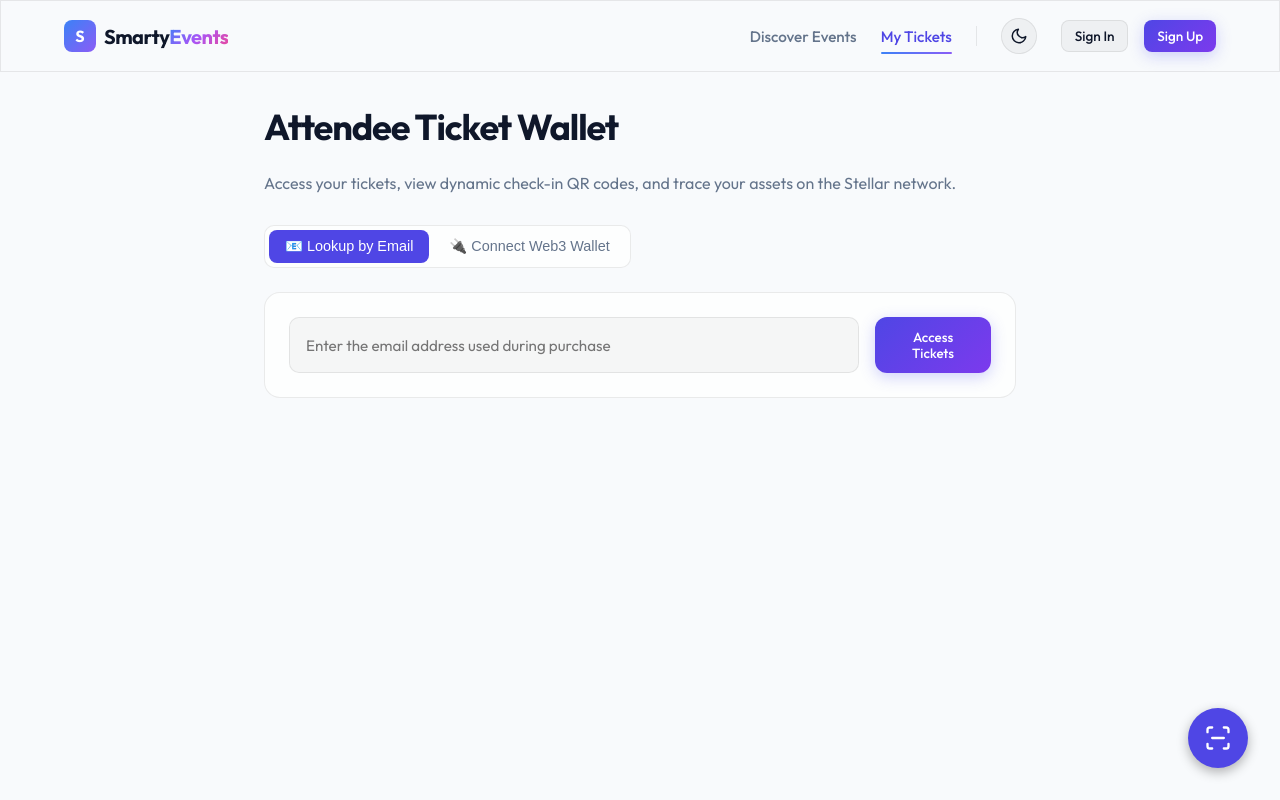
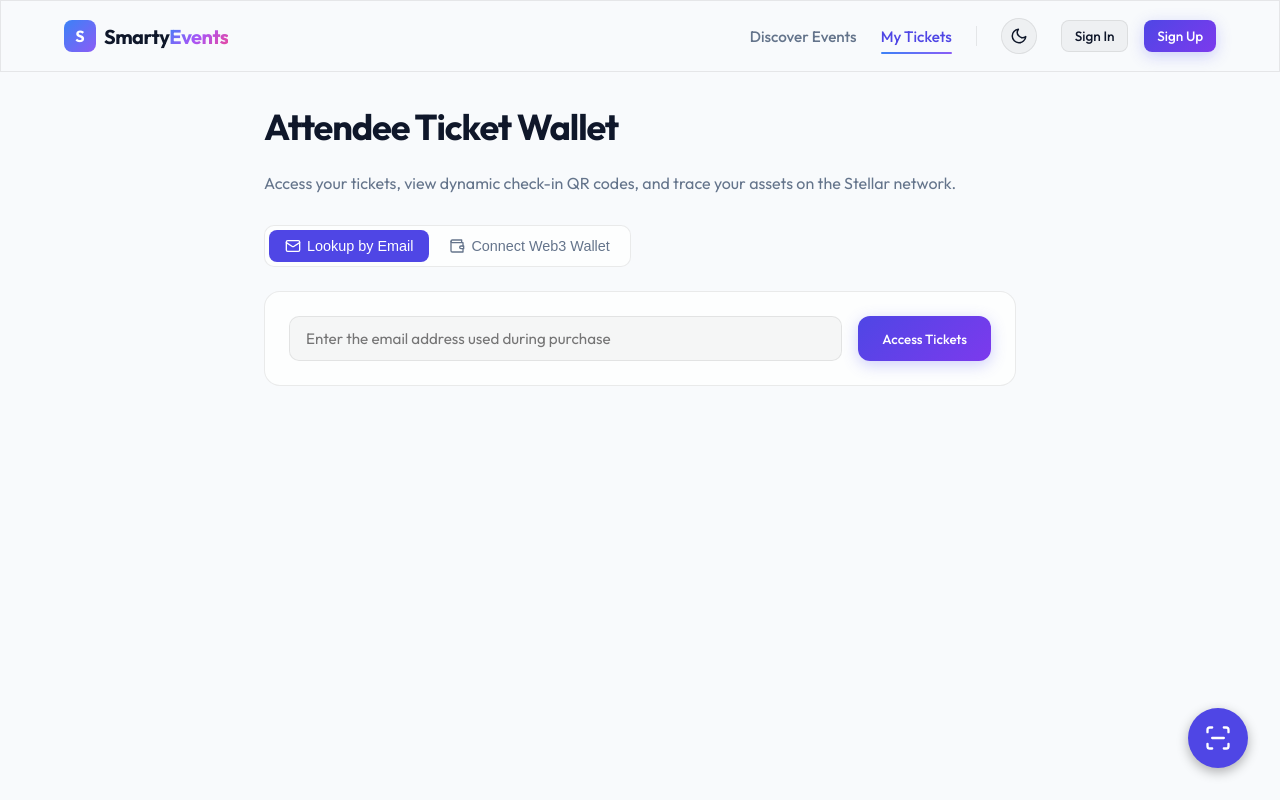
Before and after one commit to Smarty-Event/smarty-event, a Next.js app in the folder apps/web/: page /attendee/tickets in a window 1280 px wide. Built offline with nearby package versions, Linux system fonts and the light colour scheme; no server answers.

Commit message:
refactor: replace emoji-based icons with SVG icons across ticket management components

```diff
--- a/apps/web/app/attendee/tickets/page.tsx
+++ b/apps/web/app/attendee/tickets/page.tsx
@@ -271,7 +271,10 @@ export default function AttendeeWallet() {
             transition: "all 0.2s ease"
           }}
         >
-          📧 Lookup by Email
+          <div style={{ display: "flex", alignItems: "center", justifyContent: "center" }}>
+            <svg width="16" height="16" viewBox="0 0 24 24" fill="none" stroke="currentColor" strokeWidth="2" strokeLinecap="round" strokeLinejoin="round" style={{ marginRight: "6px" }}><rect width="20" height="16" x="2" y="4" rx="2"/><path d="m22 7-8.97 5.7a1.94 1.94 0 0 1-2.06 0L2 7"/></svg>
+            Lookup by Email
+          </div>
         </button>
         <button
           onClick={() => {
@@ -294,7 +297,10 @@ export default function AttendeeWallet() {
             transition: "all 0.2s ease"
           }}
         >
-          🔌 Connect Web3 Wallet
+          <div style={{ display: "flex", alignItems: "center", justifyContent: "center" }}>
+            <svg width="16" height="16" viewBox="0 0 24 24" fill="none" stroke="currentColor" strokeWidth="2" strokeLinecap="round" strokeLinejoin="round" style={{ marginRight: "6px" }}><path d="M21 12V7H5a2 2 0 0 1 0-4h14v4"/><path d="M3 5v14a2 2 0 0 0 2 2h16v-5"/><path d="M18 12a2 2 0 0 0 0 4h4v-4Z"/></svg>
+            Connect Web3 Wallet
+          </div>
         </button>
       </div>
 
@@ -310,7 +316,7 @@ export default function AttendeeWallet() {
             required
             style={{ flexGrow: 1 }}
           />
-          <button type="submit" className="btn btn-primary">
+          <button type="submit" className="btn btn-primary" style={{ whiteSpace: "nowrap" }}>
             Access Tickets
           </button>
         </form>
@@ -377,7 +383,8 @@ export default function AttendeeWallet() {
               </div>
               <div style={{ display: "flex", gap: "1rem" }}>
                 <button type="button" onClick={() => fetchTicketsByWallet(connectedPublicKey)} className="btn btn-primary">
-                  🔄 Refresh Wallet Assets
+                  <svg width="16" height="16" viewBox="0 0 24 24" fill="none" stroke="currentColor" strokeWidth="2" strokeLinecap="round" strokeLinejoin="round" style={{ display: "inline-block", verticalAlign: "text-bottom", marginRight: "6px" }}><path d="M3 12a9 9 0 1 0 9-9 9.75 9.75 0 0 0-6.74 2.74L3 8" /><path d="M3 3v5h5" /></svg>
+                  Refresh Wallet Assets
                 </button>
                 <button type="button" onClick={connectWallet} className="btn btn-secondary">
                   Use Different Wallet
@@ -396,7 +403,12 @@ export default function AttendeeWallet() {
                 className="btn btn-primary"
                 style={{ padding: "0.75rem 2rem", fontSize: "0.95rem" }}
               >
-                {isConnectingWallet ? "Connecting..." : `🔌 Connect ${walletProvider === "albedo" ? "Albedo" : "Freighter"} Wallet`}
+                {isConnectingWallet ? "Connecting..." : (
+                  <>
+                    <svg width="18" height="18" viewBox="0 0 24 24" fill="none" stroke="currentColor" strokeWidth="2" strokeLinecap="round" strokeLinejoin="round" style={{ display: "inline-block", verticalAlign: "text-bottom", marginRight: "6px" }}><path d="M12 22v-5"/><path d="M9 8V2"/><path d="M15 8V2"/><path d="M18 8v5a4 4 0 0 1-4 4h-4a4 4 0 0 1-4-4V8Z"/></svg>
+                    Connect {walletProvider === "albedo" ? "Albedo" : "Freighter"} Wallet
+                  </>
+                )}
               </button>
             </div>
           )}
@@ -477,8 +489,9 @@ export default function AttendeeWallet() {
                       {tkt.stellarAssetCode}
                     </span>
                     {tkt.zkCommitment && (
-                      <span className="badge badge-success" style={{ background: "rgba(16, 185, 129, 0.2)", color: "#10b981", border: "1px solid rgba(16, 185, 129, 0.3)" }}>
-                        🛡️ ZK Privacy
+                      <span className="badge badge-success" style={{ background: "rgba(16, 185, 129, 0.2)", color: "#10b981", border: "1px solid rgba(16, 185, 129, 0.3)", display: "inline-flex", alignItems: "center" }}>
+                        <svg width="14" height="14" viewBox="0 0 24 24" fill="none" stroke="currentColor" strokeWidth="2" strokeLinecap="round" strokeLinejoin="round" style={{ marginRight: "4px" }}><path d="M12 22s8-4 8-10V5l-8-3-8 3v7c0 6 8 10 8 10z"/></svg>
+                        ZK Privacy
                       </span>
                     )}
                   </div>
@@ -534,12 +547,13 @@ export default function AttendeeWallet() {
                       justifyContent: "center",
                       color: "var(--success)"
                     }}>
-                      <span style={{ fontSize: "2rem", fontWeight: "bold" }}>✓</span>
+                      <svg width="32" height="32" viewBox="0 0 24 24" fill="none" stroke="currentColor" strokeWidth="3" strokeLinecap="round" strokeLinejoin="round" style={{ display: "block" }}><path d="M20 6 9 17l-5-5"/></svg>
                       <span style={{ fontSize: "0.85rem", fontWeight: "600", marginTop: "0.5rem" }}>Checked In</span>
                     </div>
                   ) : zkKeysMissing ? (
                     <div style={{ textAlign: "center", color: "var(--warning)", fontSize: "0.85rem" }}>
-                      ⚠️ ZK Keys Missing on this Device <br/>
+                      <svg width="16" height="16" viewBox="0 0 24 24" fill="none" stroke="currentColor" strokeWidth="2" strokeLinecap="round" strokeLinejoin="round" style={{ display: "inline-block", verticalAlign: "text-bottom", marginRight: "4px" }}><path d="m21.73 18-8-14a2 2 0 0 0-3.48 0l-8 14A2 2 0 0 0 4 21h16a2 2 0 0 0 1.73-3Z"/><path d="M12 9v4"/><path d="M12 17h.01"/></svg>
+                      ZK Keys Missing on this Device <br/>
                       <span style={{ fontSize: "0.75rem", color: "var(--text-muted)" }}>
                         Purchased from another browser.
                       </span>
@@ -555,7 +569,10 @@ export default function AttendeeWallet() {
                         animation: "spin 1s linear infinite",
                         margin: "0 auto 0.75rem auto"
                       }} />
-                      🛡️ Generating ZK Proof...
+                      <div style={{ display: "flex", alignItems: "center", justifyContent: "center" }}>
+                        <svg width="14" height="14" viewBox="0 0 24 24" fill="none" stroke="currentColor" strokeWidth="2" strokeLinecap="round" strokeLinejoin="round" style={{ marginRight: "4px" }}><path d="M12 22s8-4 8-10V5l-8-3-8 3v7c0 6 8 10 8 10z"/></svg>
+                        Generating ZK Proof...
+                      </div>
                     </div>
                   ) : qrCodeUrl ? (
                     <div style={{ textAlign: "center" }}>
@@ -588,19 +605,22 @@ export default function AttendeeWallet() {
                             cursor: "pointer",
                           }}
                         >
-                          📋 Copy Raw Token
+                          <svg width="12" height="12" viewBox="0 0 24 24" fill="none" stroke="currentColor" strokeWidth="2" strokeLinecap="round" strokeLinejoin="round" style={{ display: "inline-block", verticalAlign: "middle", marginRight: "4px" }}><rect width="14" height="14" x="8" y="8" rx="2" ry="2"/><path d="M4 16c-1.1 0-2-.9-2-2V4c0-1.1.9-2 2-2h10c1.1 0 2 .9 2 2"/></svg>
+                          Copy Raw Token
                         </button>
                       </div>
 
                       <span style={{ display: "block", fontSize: "0.75rem", color: isZkProtected ? "#10b981" : "var(--text-muted)", marginTop: "0.25rem" }}>
                         {isZkProtected ? (
                           <>
-                            🛡️ ZK Private Token <br/>
+                            <svg width="12" height="12" viewBox="0 0 24 24" fill="none" stroke="currentColor" strokeWidth="2" strokeLinecap="round" strokeLinejoin="round" style={{ display: "inline-block", verticalAlign: "middle", marginRight: "4px" }}><path d="M12 22s8-4 8-10V5l-8-3-8 3v7c0 6 8 10 8 10z"/></svg>
+                            ZK Private Token <br/>
                             (Identity Protected)
                           </>
                         ) : (
                           <>
-                            🔒 Cryptographic Dynamic Token <br/>
+                            <svg width="12" height="12" viewBox="0 0 24 24" fill="none" stroke="currentColor" strokeWidth="2" strokeLinecap="round" strokeLinejoin="round" style={{ display: "inline-block", verticalAlign: "middle", marginRight: "4px" }}><rect width="18" height="11" x="3" y="11" rx="2" ry="2"/><path d="M7 11V7a5 5 0 0 1 10 0v4"/></svg>
+                            Cryptographic Dynamic Token <br/>
                             (Auto-refreshing)
                           </>
                         )}
```
